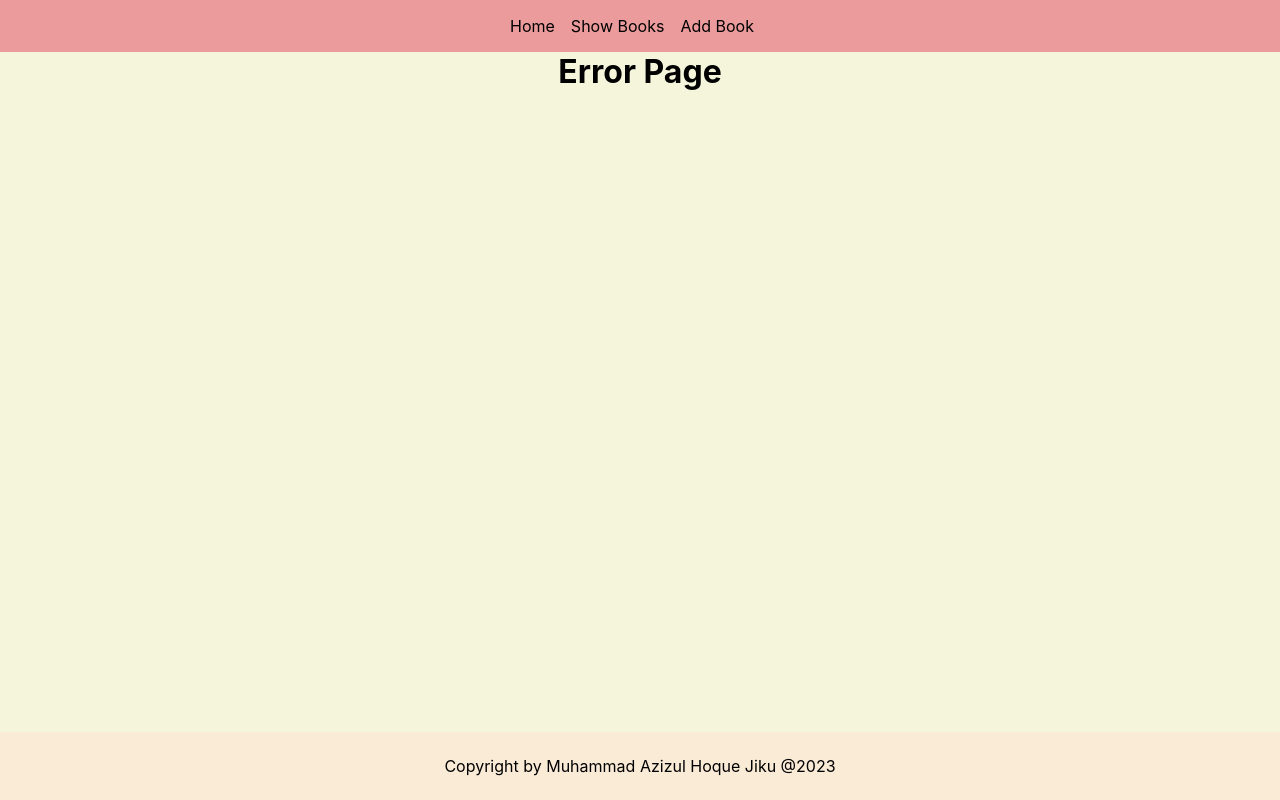
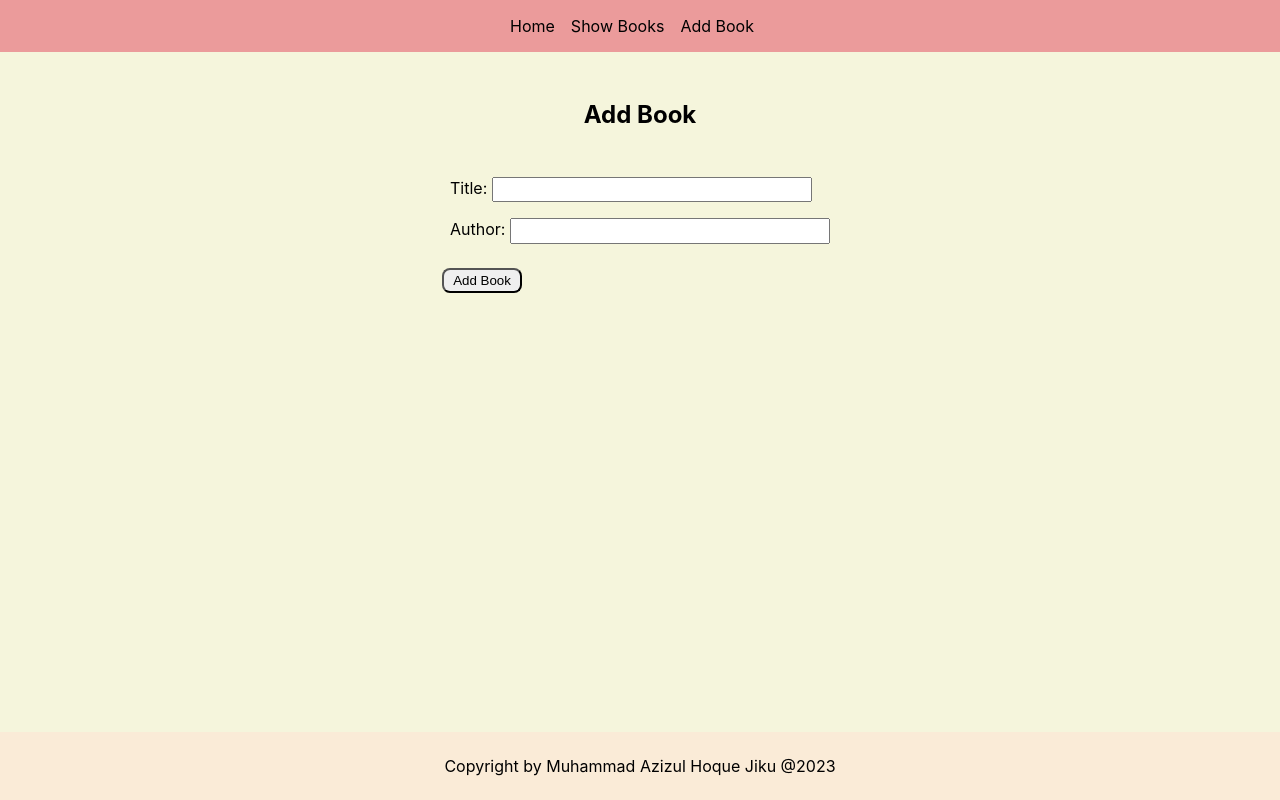
Before and after one commit to muhammad-jiku/jikmunn-toolkit-crud-app, a React (Create React App) app: page /add-book in a window 1280 px wide. Built offline with nearby package versions, Linux system fonts and the light colour scheme.

Commit message:
add book

```diff
--- a/src/components/Books/AddBook.jsx
+++ b/src/components/Books/AddBook.jsx
@@ -0,0 +1,51 @@
+import React, { useState } from 'react';
+import { useDispatch, useSelector } from 'react-redux';
+import { useNavigate } from 'react-router-dom';
+import { v4 as uuidv4 } from 'uuid';
+import { addBook } from '../../features/Books/BooksSlice';
+
+const AddBook = () => {
+  const [title, setTitle] = useState('');
+  const [author, setAuthor] = useState('');
+  const dispatch = useDispatch();
+  const navigate = useNavigate();
+
+  const handleSubmit = (e) => {
+    e.preventDefault();
+    const book = { id: uuidv4(), title, author };
+    dispatch(addBook(book));
+    navigate('/show-books', { replace: true });
+  };
+  return (
+    <div>
+      <h2>Add Book</h2>
+      <form onSubmit={handleSubmit}>
+        <div className="form-field">
+          <label htmlFor="title">Title: </label>
+          <input
+            type="text"
+            id="title"
+            name="title"
+            value={title}
+            onChange={(e) => setTitle(e.target.value)}
+            required
+          />
+        </div>
+        <div className="form-field">
+          <label htmlFor="author">Author: </label>
+          <input
+            type="text"
+            id="author"
+            name="author"
+            value={author}
+            onChange={(e) => setAuthor(e.target.value)}
+            required
+          />
+        </div>
+        <button type="submit">Add Book</button>
+      </form>
+    </div>
+  );
+};
+
+export default AddBook;
--- a/src/routes/index.jsx
+++ b/src/routes/index.jsx
@@ -1,6 +1,7 @@
 import React from 'react';
 import { Route, Routes } from 'react-router-dom';
 import BooksView from '../components/Books/BooksView';
+import AddBook from '../components/Books/AddBook';
 import Footer from '../components/Shared/Footer';
 import Navbar from '../components/Shared/Navbar';
 import ErrorPage from '../pages/Error';
@@ -14,6 +15,7 @@ const PageIndex = () => {
         <Routes>
           <Route path="/" element={<Home />} />
           <Route path="/show-books" element={<BooksView />} />
+          <Route path="/add-book" element={<AddBook />} />
           <Route path="*" element={<ErrorPage />} />
         </Routes>
       </main>
```
